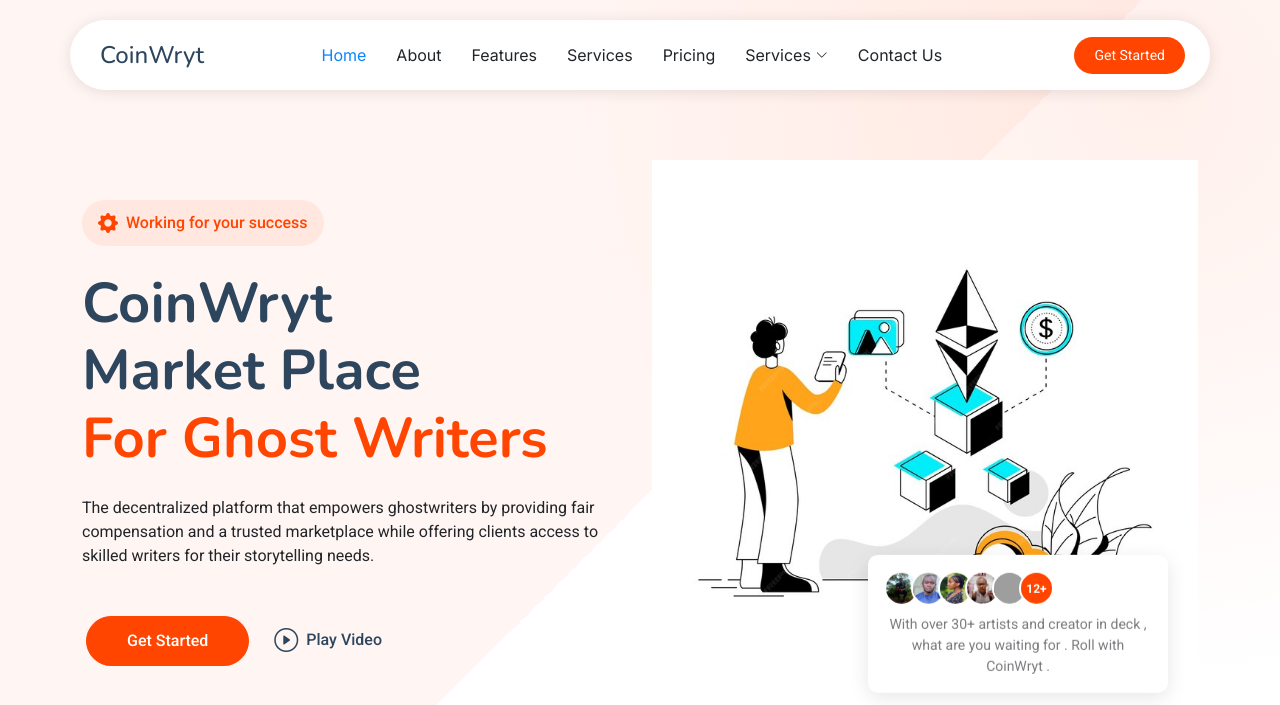
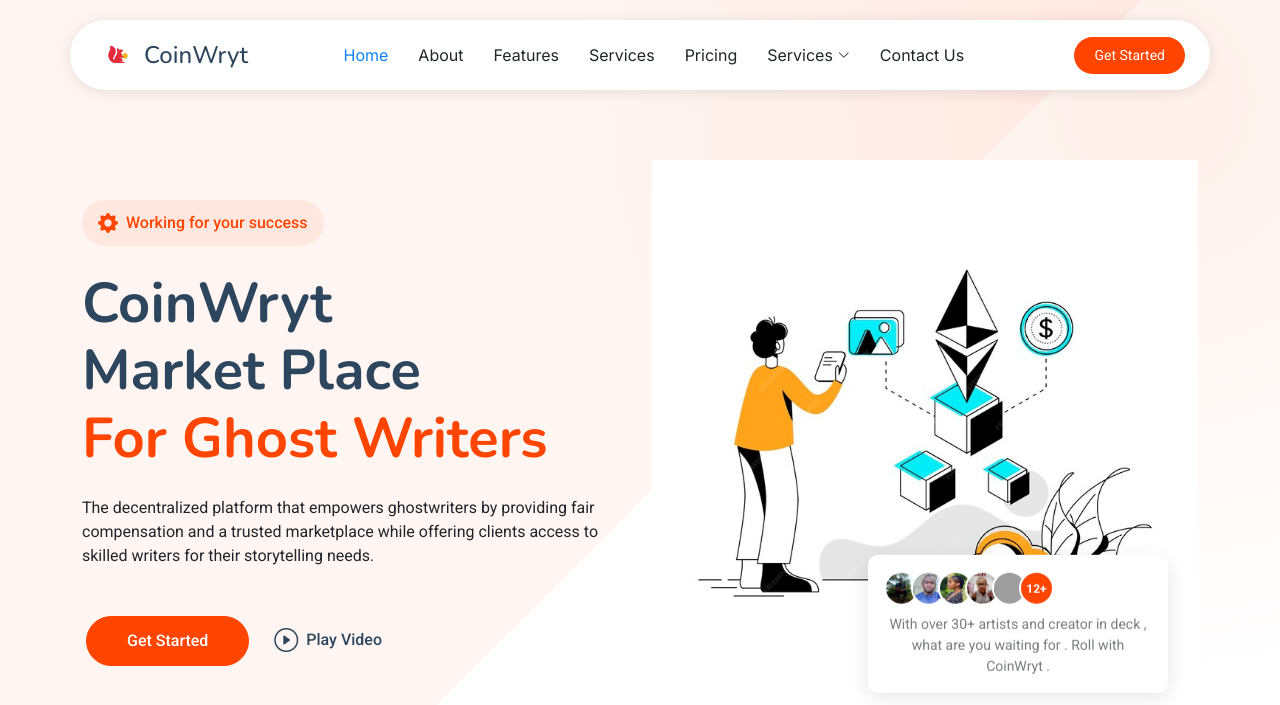
Before and after one commit to ahoyaclyde/Creown-www, a Flask app: page / in a window 1280 px wide. Shown: the top 705 px of the page. Run offline with Flask 2, Linux system fonts and the light colour scheme; some libraries are stand-ins or nearby versions; grey boxes are pictures that could not be loaded.

Commit message:
Logo creation

```diff
--- a/templates/Display.html
+++ b/templates/Display.html
@@ -9,7 +9,7 @@
   <meta name="keywords" content="">
 
   <!-- Favicons -->
-  <link href="{{url_for('static' , filename='Sources/assets/img/favicon.png')}}" rel="icon">
+  <link href="{{url_for('static' , filename='Sources/assets/img/logo-nb.png')}}" rel="icon">
   <link href="{{url_for('static' , filename='Sources/assets/img/apple-touch-icon.png')}}" rel="apple-touch-icon">
 
   <!-- Fonts -->
@@ -43,7 +43,7 @@
 
       <a href="index.html" class="logo d-flex align-items-center me-auto me-xl-0">
         <!-- Uncomment the line below if you also wish to use an image logo -->
-        <!-- <img src="{{url_for('static' , filename='Sources/assets/img/logo.png')}}" alt=""> -->
+         <img src="{{url_for('static' , filename='Sources/assets/img/logo-nb.png')}}" alt="">
         <h1 class="sitename"> {{CompanyID}}  </h1>
       </a>
 
```
Also changed, not shown: static/Sources/assets/img/favicon.png (deleted), static/Sources/assets/img/logo-nb.png (added), static/Sources/assets/img/logo.png.
